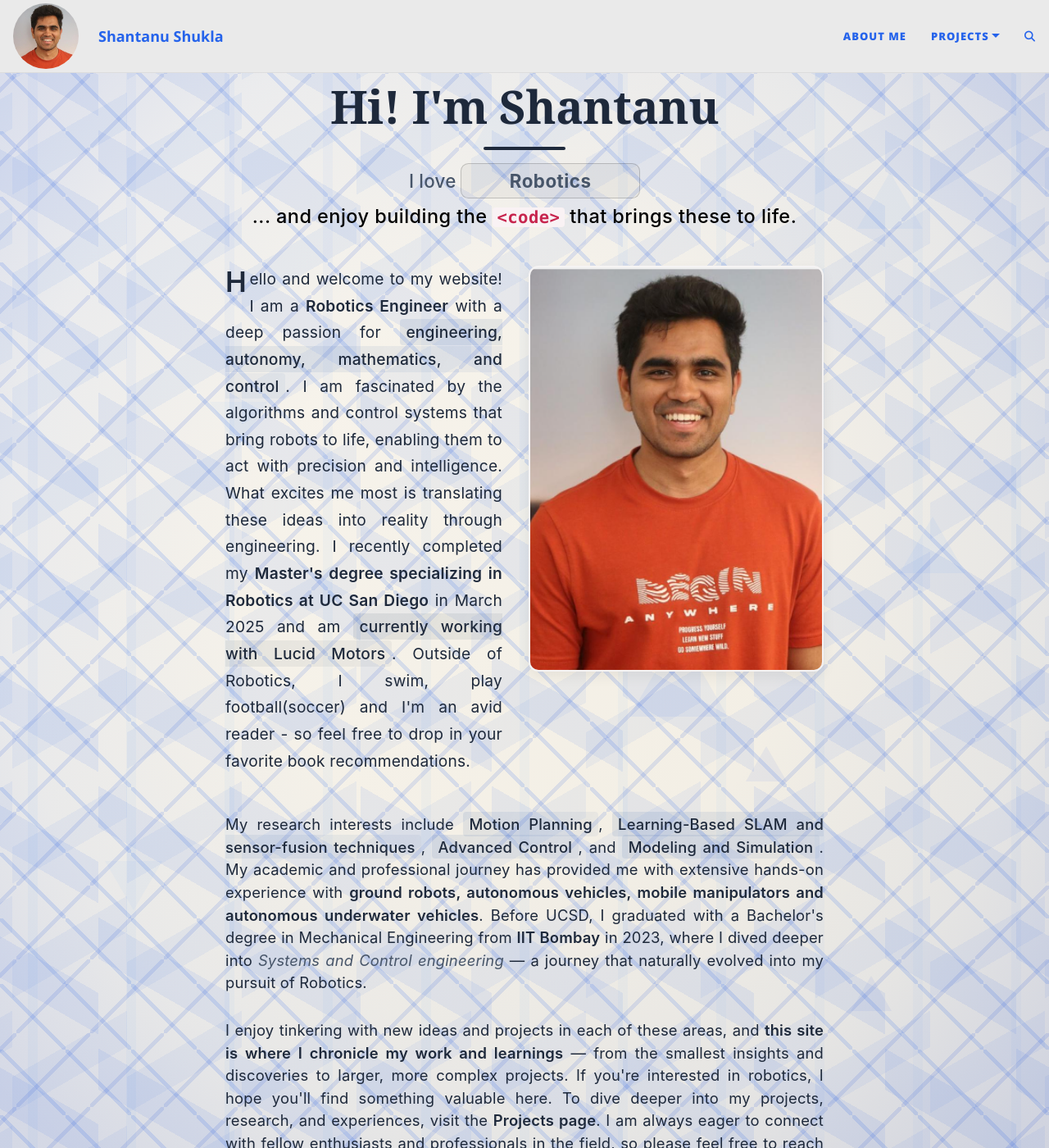
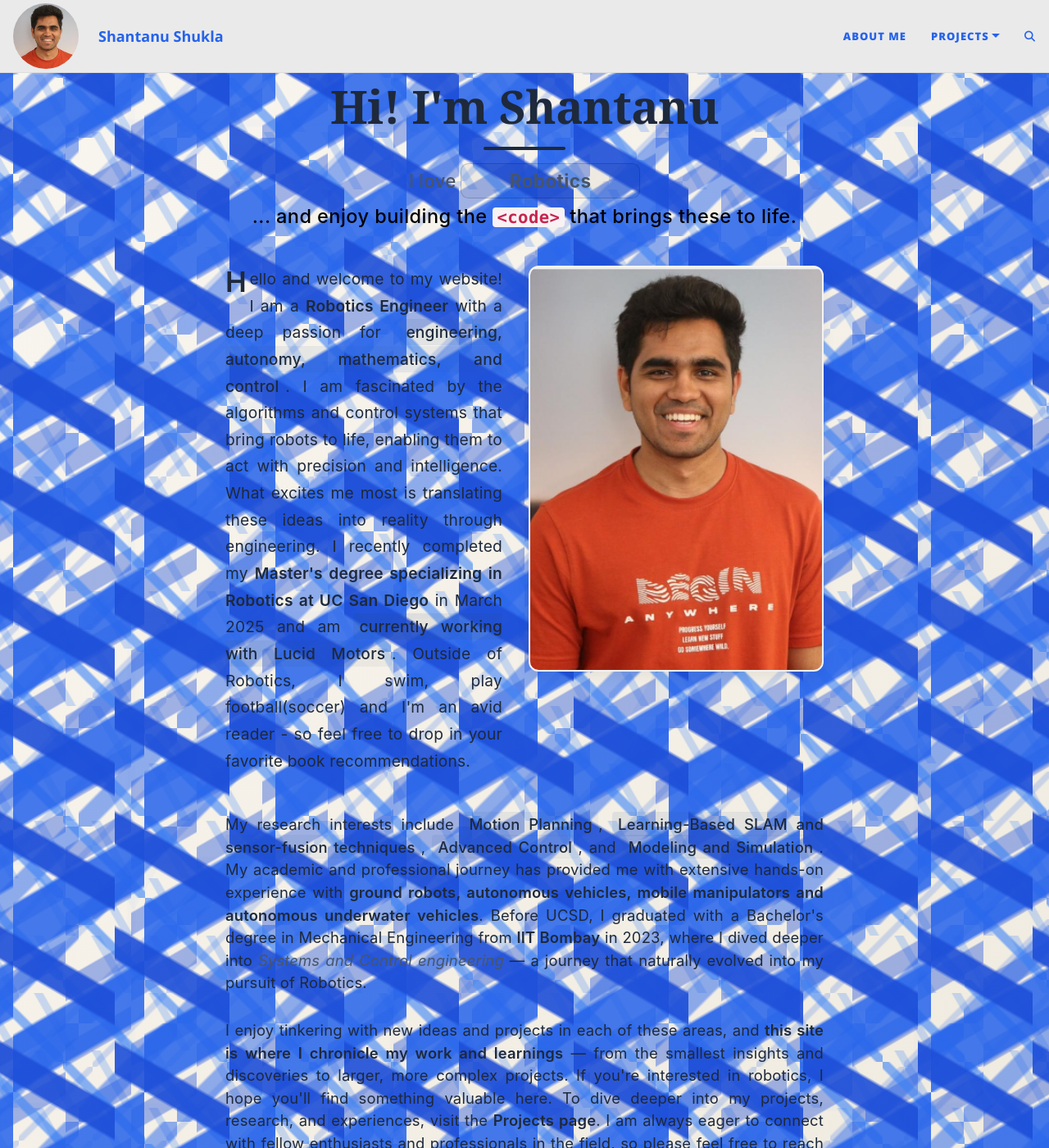
Before and after one commit to shantanusshukla/shantanusshukla.github.io, a Jekyll site: the page built from index.html, in a window 1280 px wide and 1400 px high. Shown: the whole window at 82% size. Built offline with Jekyll 4.4.1, drawn with Linux system fonts in a browser that asks for light colours; the list of posts is cut into pages by our own code; comment, search, counter and statistics services are not loaded.

Commit message:
Fix design again

```diff
--- a/assets/css/style.css
+++ b/assets/css/style.css
@@ -51,31 +51,36 @@ body {
   width: 100%;
   height: 100%;
   background-image:
-    /* Radial edge-darkening overlay for beautiful gradient flow */
-    radial-gradient(ellipse at center, transparent 35%, rgba(37, 99, 235, 0.06) 70%, rgba(29, 78, 216, 0.15) 95%),
-    /* Darker diamond pattern for edges */
-    linear-gradient(45deg, transparent 48%, rgba(37, 99, 235, 0.15) 48%, rgba(37, 99, 235, 0.15) 52%, transparent 52%),
-    linear-gradient(135deg, transparent 48%, rgba(29, 78, 216, 0.12) 48%, rgba(29, 78, 216, 0.12) 52%, transparent 52%),
-    /* Medium intensity triangular pattern */
-    linear-gradient(30deg, transparent 40%, rgba(37, 99, 235, 0.08) 40%, rgba(37, 99, 235, 0.08) 60%, transparent 60%),
-    linear-gradient(150deg, transparent 40%, rgba(37, 99, 235, 0.06) 40%, rgba(37, 99, 235, 0.06) 60%, transparent 60%),
-    /* Lighter criss-cross lines */
-    linear-gradient(270deg, transparent 45%, rgba(59, 130, 246, 0.04) 45%, rgba(59, 130, 246, 0.04) 55%, transparent 55%);
+    /* Beautiful gradient parallelograms - varying opacity levels */
+    /* Deep opaque parallelograms */
+    linear-gradient(30deg, transparent 40%, rgba(29, 78, 216, 0.9) 42%, rgba(29, 78, 216, 0.9) 58%, transparent 60%),
+    linear-gradient(150deg, transparent 35%, rgba(37, 99, 235, 0.85) 37%, rgba(37, 99, 235, 0.85) 63%, transparent 65%),
+    /* Medium intensity parallelograms */
+    linear-gradient(45deg, transparent 45%, rgba(59, 130, 246, 0.6) 47%, rgba(59, 130, 246, 0.6) 53%, transparent 55%),
+    linear-gradient(135deg, transparent 42%, rgba(37, 99, 235, 0.5) 44%, rgba(37, 99, 235, 0.5) 56%, transparent 58%),
+    linear-gradient(-30deg, transparent 38%, rgba(29, 78, 216, 0.4) 40%, rgba(29, 78, 216, 0.4) 60%, transparent 62%),
+    /* Light parallelograms */
+    linear-gradient(60deg, transparent 44%, rgba(59, 130, 246, 0.25) 46%, rgba(59, 130, 246, 0.25) 54%, transparent 56%),
+    linear-gradient(-45deg, transparent 46%, rgba(37, 99, 235, 0.2) 48%, rgba(37, 99, 235, 0.2) 52%, transparent 54%),
+    /* Very light criss-cross base lines */
+    linear-gradient(0deg, transparent 48%, rgba(59, 130, 246, 0.03) 49%, rgba(59, 130, 246, 0.03) 51%, transparent 52%),
+    linear-gradient(90deg, transparent 48%, rgba(59, 130, 246, 0.02) 49%, rgba(59, 130, 246, 0.02) 51%, transparent 52%);
   background-size:
-    100% 100%,    /* Full screen radial overlay */
-    80px 80px,    /* Darker diamonds - smaller, more concentrated */
-    90px 90px,    /* Medium diamonds */
-    160px 160px,  /* Medium triangular */
-    140px 140px,  /* Medium triangular */
-    120px 120px;  /* Lighter lines */
-  /* Create gradient effect - darker towards edges */
+    140px 140px,  /* Deep parallelograms */
+    160px 160px,
+    100px 100px,  /* Medium parallelograms */
+    120px 120px,
+    80px 80px,
+    70px 70px,    /* Light parallelograms */
+    90px 90px,
+    300px 300px,  /* Very light criss-cross */
+    320px 320px;
   background-position:
-    center,     /* Center the radial gradient */
-    0% 0%,      /* Diamonds concentrated on left */
-    100% 0%,    /* Diamonds on right */
-    25% 25%,    /* Triangular spread */
-    75% 75%,    /* Triangular spread */
-    50% 50%;    /* Lines centered */
+    0% 0%, 30% 30%,      /* Deep parallelograms spread */
+    15% 15%, 60% 60%,    /* Medium parallelograms */
+    80% 20%,
+    20% 70%, 70% 10%,    /* Light parallelograms scattered */
+    0% 0%, 0% 0%;        /* Criss-cross base */
 }
 
 /* Subtle geometric accent elements */
```
